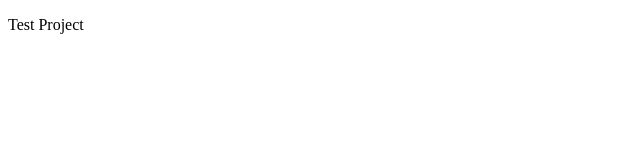
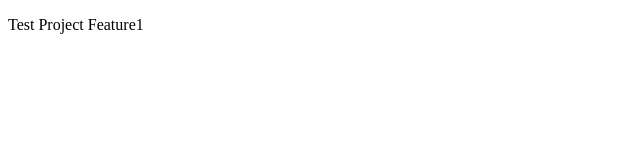
Before and after one commit to ritik-ray/testrepo, a plain HTML site: page index.html in a window 1280 px wide. Shown: the full height of the page, 0-640 px from the left. Drawn offline with Linux system fonts and the light colour scheme.

Commit message:
feature 1 added

```diff
--- a/index.html
+++ b/index.html
@@ -6,6 +6,6 @@
     <title>Document</title>
 </head>
 <body>
-    <p class="abc">Test Project</p>
+    <p class="abc">Test Project Feature1</p>
 </body>
 </html>
```
